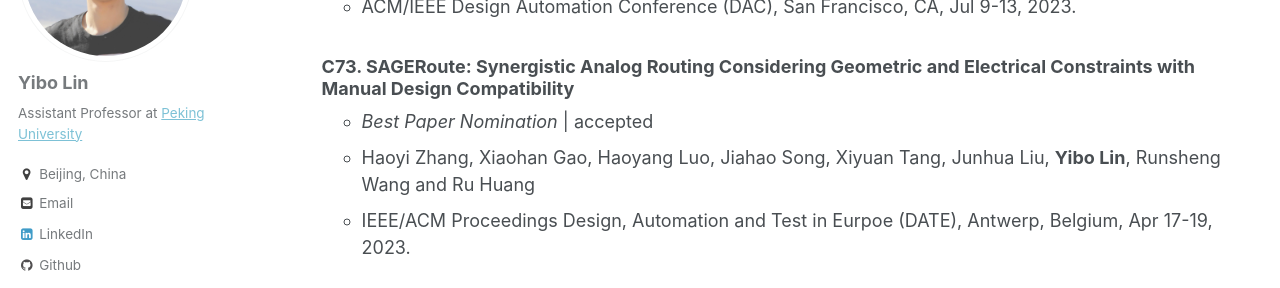
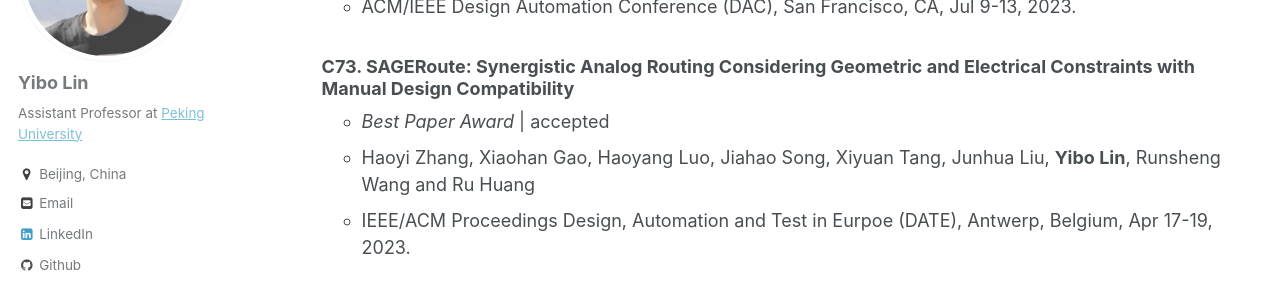
Before and after one commit to limbo018/limbo018.github.io, a Jekyll site: the page built from _pages/publications.md, in a window 1280 px wide and 900 px high, scrolled down 8815 px. Shown: the part 149-437 px from the top of the window. Built offline with Jekyll 4.4.1, drawn with Linux system fonts in a browser that asks for light colours; some web fonts are replaced.

Commit message:
update date bpa

```diff
--- a/_pages/publications.md
+++ b/_pages/publications.md
@@ -284,7 +284,7 @@ Conference Papers
      * ACM/IEEE Design Automation Conference (DAC), San Francisco, CA, Jul 9-13, 2023.
 
   ### C73. SAGERoute: Synergistic Analog Routing Considering Geometric and Electrical Constraints with Manual Design Compatibility
-     * *Best Paper Nomination* \| accepted
+     * *Best Paper Award* \| accepted
      * Haoyi Zhang, Xiaohan Gao, Haoyang Luo, Jiahao Song, Xiyuan Tang, Junhua Liu, **Yibo Lin**, Runsheng Wang and Ru Huang
      * IEEE/ACM Proceedings Design, Automation and Test in Eurpoe (DATE), Antwerp, Belgium, Apr 17-19, 2023.
 
--- a/ref/publications.bib
+++ b/ref/publications.bib
@@ -958,8 +958,8 @@
   day       = {17--19},
   address={Antwerp, Belgium},
   publishlink={},
-  annotateweb={(*Best Paper Nomination*)(accepted)},
-  annotatecv={(\textbf{Best Paper Nomination})(accepted)},
+  annotateweb={(*Best Paper Award*)(accepted)},
+  annotatecv={(\textbf{Best Paper Award})(accepted)},
 }
 @inproceedings{SIM_DAC2023_Guo,
   title={General-Purpose Gate-Level Simulation with Partition-Agnostic Parallelism},
```
Also changed, not shown: _includes/publications_cv.md (+1 -1 lines), 5 other files.
